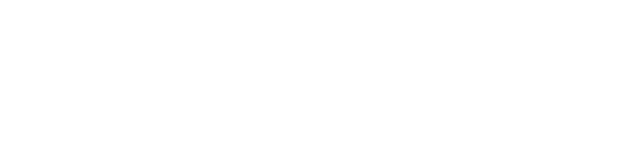
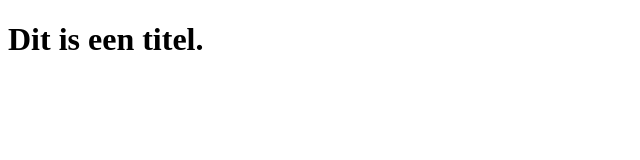
Before and after one commit to MathieuTheys/New-project, a plain HTML site: page newproject/WebContent/index.html in a window 1280 px wide. Shown: the whole page, without its empty margins (0-640 px from the left). Drawn offline with Linux system fonts and the light colour scheme.

Commit message:
Dit is de eerste wijziging.

```diff
--- a/newproject/WebContent/index.html
+++ b/newproject/WebContent/index.html
@@ -5,6 +5,7 @@
 <title>Insert title here</title>
 </head>
 <body>
+	<h1>Dit is een titel.</h1>
 
 </body>
 </html>
```
